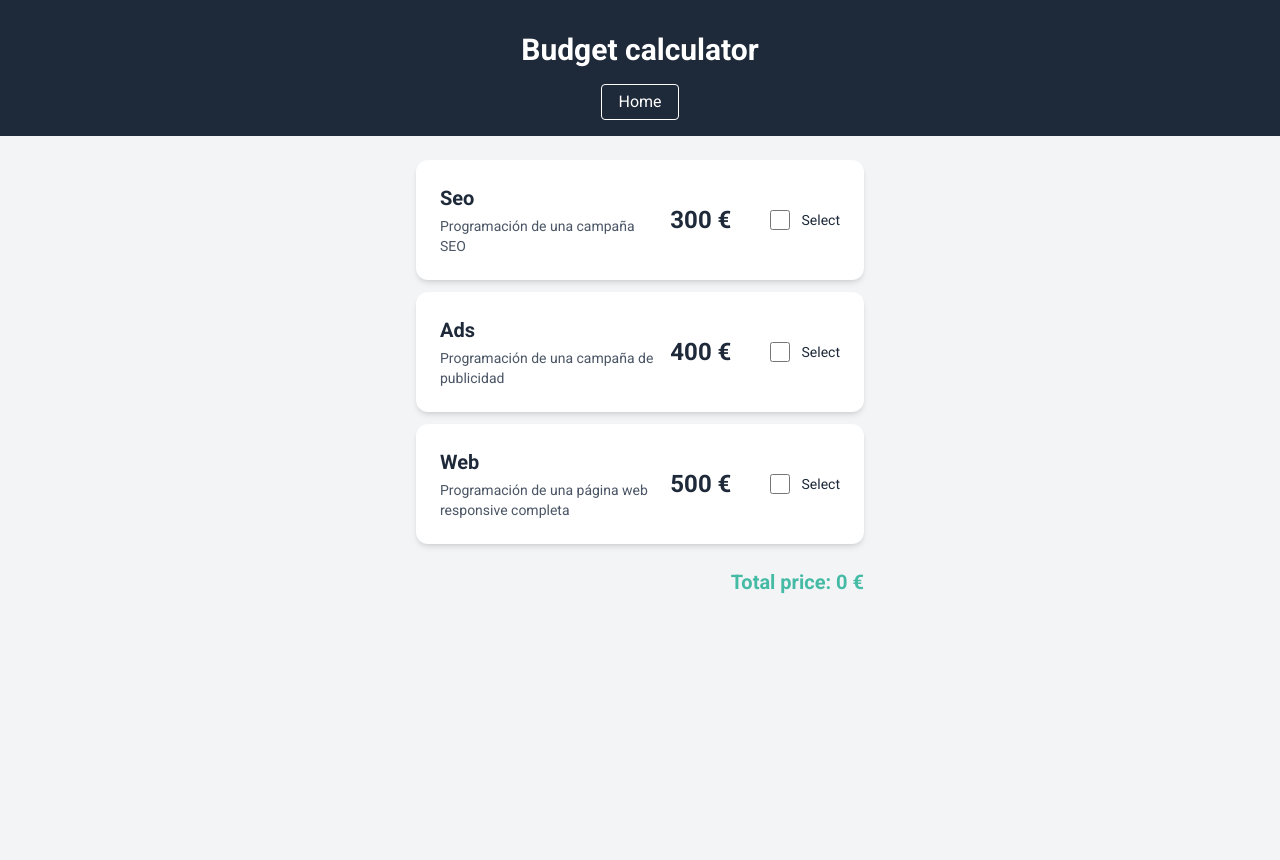
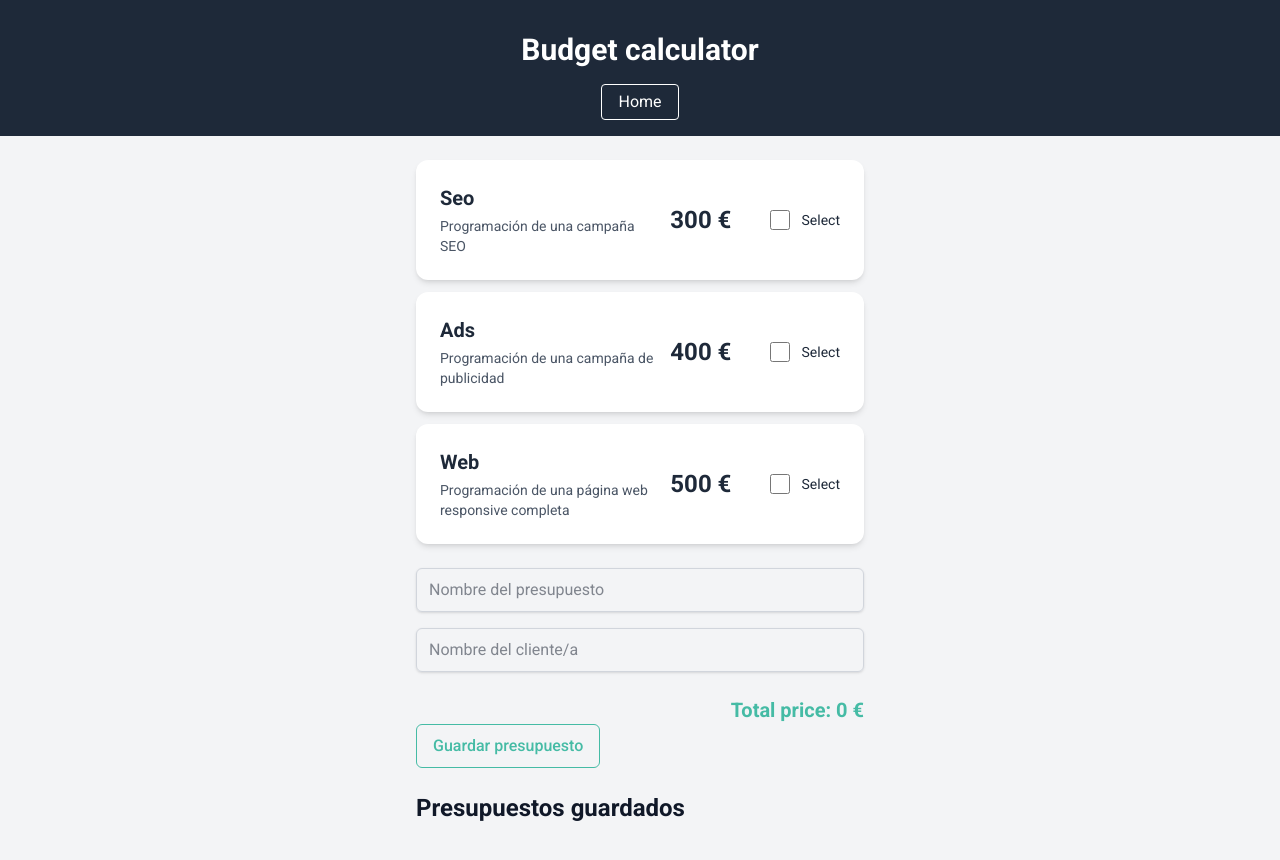
Before and after one commit to papercri/it-academy-s6-presupuestos-react, a React (Vite) app: page /budget in a window 1280 px wide. Shown: the top 860 px of the page. Built offline with nearby package versions, Linux system fonts and the light colour scheme.

Commit message:
Ejercicio 5

```diff
--- a/src/components/Budget.tsx
+++ b/src/components/Budget.tsx
@@ -32,6 +32,45 @@ function Budget() {
       }));
     };
 
+    const [budgetName, setBudgetName] = useState('');
+    const [clientName, setClientName] = useState('');
+
+    const [budgets, setBudgets] = useState<{
+      id: number;
+      name: string;
+      client: string;
+      services: ServiceState;
+      total: number;
+    }[]>([]);
+
+    const handleSaveBudget = () =>  {
+      if (!budgetName || !clientName || total === 0) {
+        alert("Por favor, rellena todos los datos.");
+        return;
+      }
+
+      const newBudget = {
+        id: Date.now(),
+        name: budgetName,
+        client: clientName,
+        services: selectedServices,
+        total: total,
+      };
+
+      setBudgets([...budgets, newBudget]);
+      setBudgetName("");
+      setClientName("");
+      setPages(0);
+      setLanguages(0);
+      setSelectedServices({
+        seo: false,
+        ads: false,
+        web: false,
+      });
+
+    };
+
+
     return (
       <div className="min-h-screen bg-gray-100 flex items-start justify-center p-6">
       <div className="max-w-md w-full">
@@ -48,12 +87,57 @@ function Budget() {
               languages={languages}
             />
           ))}
+          <div className="mt-6">
+            <input
+              type="text"
+              placeholder="Nombre del presupuesto"
+              value={budgetName}
+              className="form-input mb-4"
+              onChange={(e) => setBudgetName(e.target.value)}
+            />
+            <br />
+            <input
+              type="text"
+              placeholder="Nombre del cliente/a"
+              value={clientName}
+              className="form-input"
+              onChange={(e) => setClientName(e.target.value)}
+            />
+          </div>
+        </form>
 
-        </form>
-        <div className="mt-6 text-xl font-semibold text-selected text-right">
-          Total price: {total} €
+        <div className="mt-6">
+          <div className="mt-6 text-xl font-semibold text-selected text-right">
+            Total price: {total} €
+          </div>
+          <button onClick={handleSaveBudget} className="btn-outline text-selected hover:text-white">Guardar presupuesto</button>
         </div>
+
+        <div className="mt-6">
+          <h3 className="mt-3">Presupuestos guardados</h3>
+          <div>
+            {budgets.map((budget) => {
+              const selectedServiceNames = Object.entries(budget.services)
+              .filter(([ x , isChecked]) => isChecked)
+              .map(([serviceId]) => {
+                const service = services.find((i) => i.id === serviceId);
+                return service?.name || serviceId;
+              });
+              return (
+              <li key={budget.id} className="card mb-4 flex justify-between items-center gap-2 p-4 bg-white shadow-md rounded-xl">
+                <strong className="uppercase">{budget.name}</strong>
+                <span>Cliente: {budget.client}</span>
+                <span>Servicios: {selectedServiceNames.join(", ")}</span>
+                <strong>Total: {budget.total}€</strong>
+              </li>
+            );
+          })}
+          </div>
+        </div>
+
       </div>
+
+
     </div>
       );
     }
--- a/src/components/ServiceItem.tsx
+++ b/src/components/ServiceItem.tsx
@@ -47,6 +47,7 @@ const ServiceItem: React.FC<ServiceItemProps> = ({
           onLanguagesChange={setLanguages}
         />
       )}
+
     </div>
   );
 }
```
